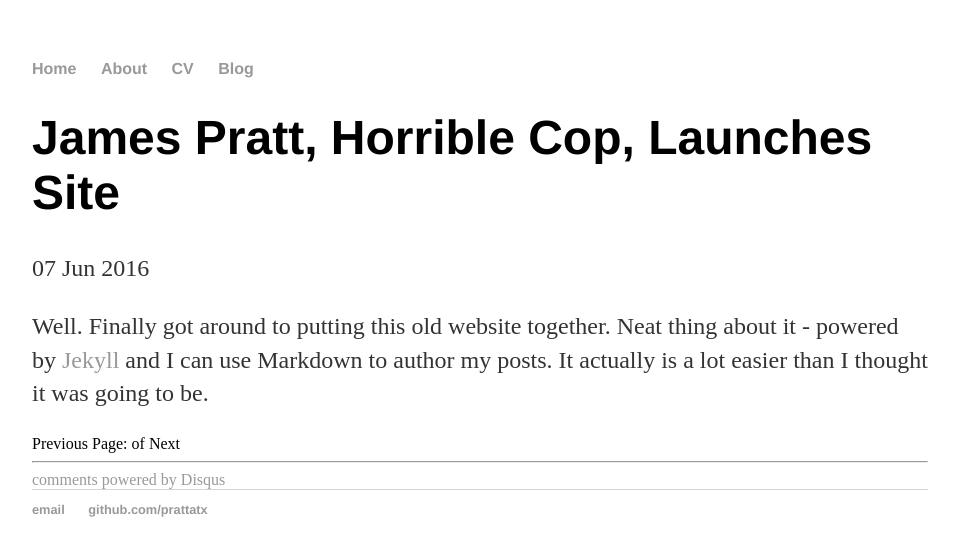
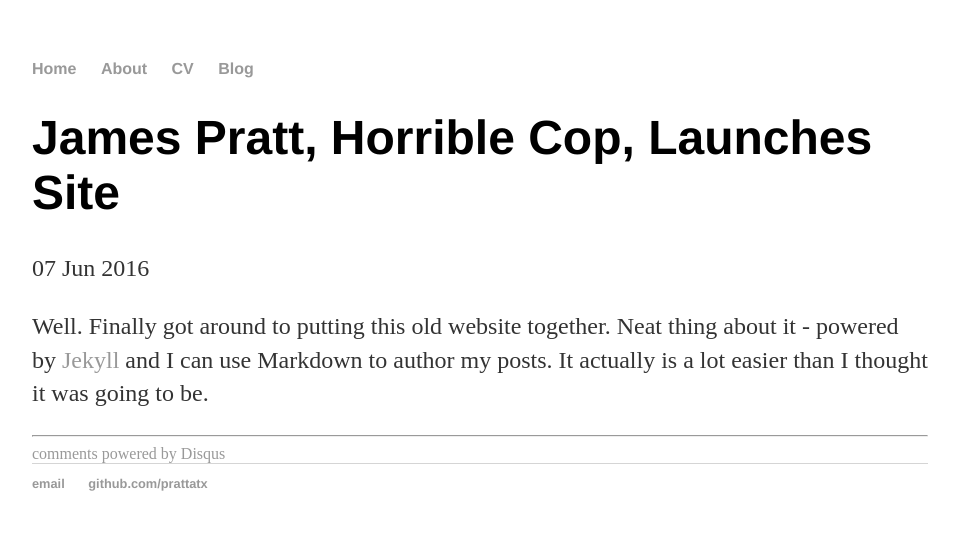
Before and after one commit to prattatx/prattatx.github.io, a Jekyll site: the page built from _posts/2016-06-07-james-pratt-site-launched.md, in a window 1280 px wide. Shown: the top 556 px of the page, without its empty margins (160-1119 px from the left). Built offline with Jekyll 4.4.1, drawn with Linux system fonts in a browser that asks for light colours; comment, search, counter and statistics services are not loaded.

Commit message:
Update post.html

```diff
--- a/_layouts/post.html
+++ b/_layouts/post.html
@@ -8,33 +8,8 @@
   {{ content }}
 </div>
 
-<!-- This loops through the paginated posts -->
-{% for post in paginator.posts %}
-  <h1><a href="{{ post.url }}">{{ post.title }}</a></h1>
-  <p class="author">
-    <span class="date">{{ post.date }}</span>
-  </p>
-  <div class="content">
-    {{ post.content }}
-  </div>
-{% endfor %}
-
-<!-- Pagination links -->
-<div class="pagination">
-  {% if paginator.previous_page %}
-    <a href="{{ paginator.previous_page_path }}" class="previous">Previous</a>
-  {% else %}
-    <span class="previous">Previous</span>
-  {% endif %}
-  <span class="page_number ">Page: {{ paginator.page }} of {{ paginator.total_pages }}</span>
-  {% if paginator.next_page %}
-    <a href="{{ paginator.next_page_path }}" class="next">Next</a>
-  {% else %}
-    <span class="next ">Next</span>
-  {% endif %}
-</div>
-
 <hr>
 
-
-				{% include disqus.html %}
+<div class="footer">
+	{% include disqus.html %}
+</div>
```
